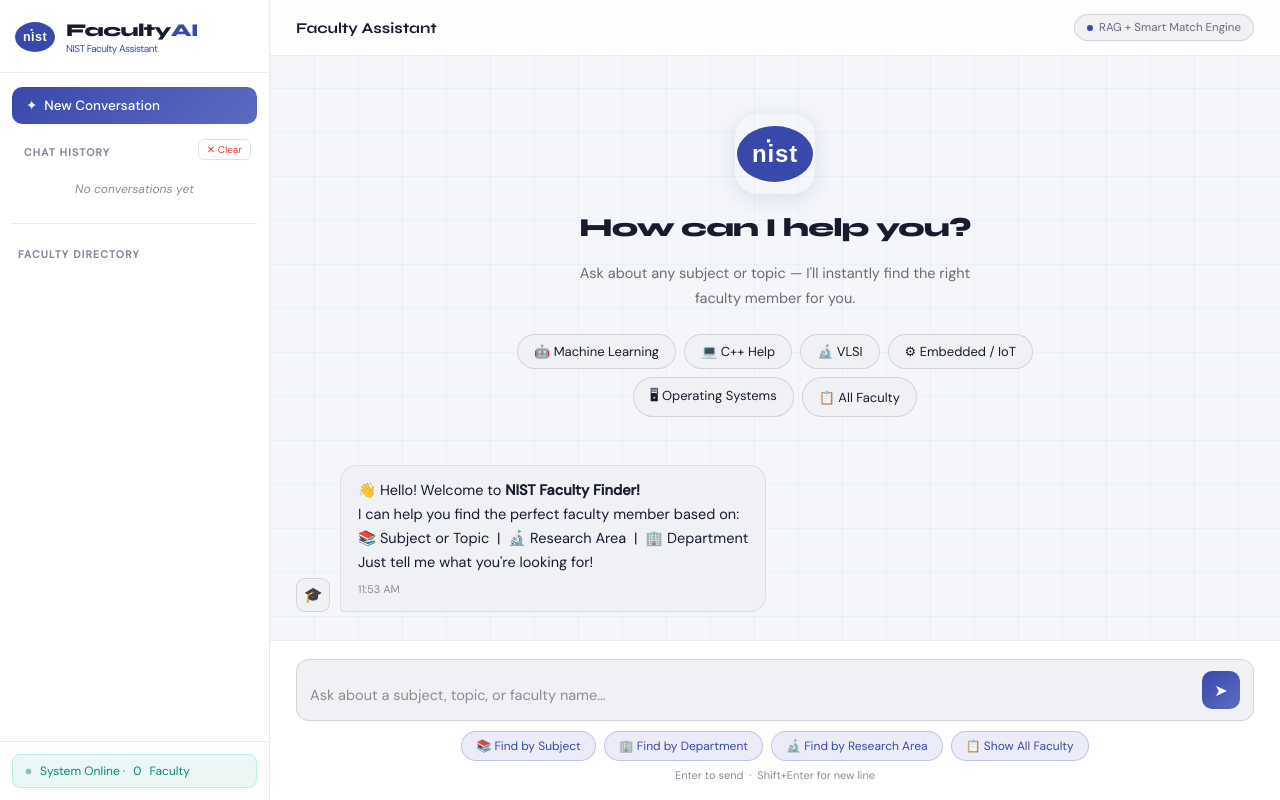
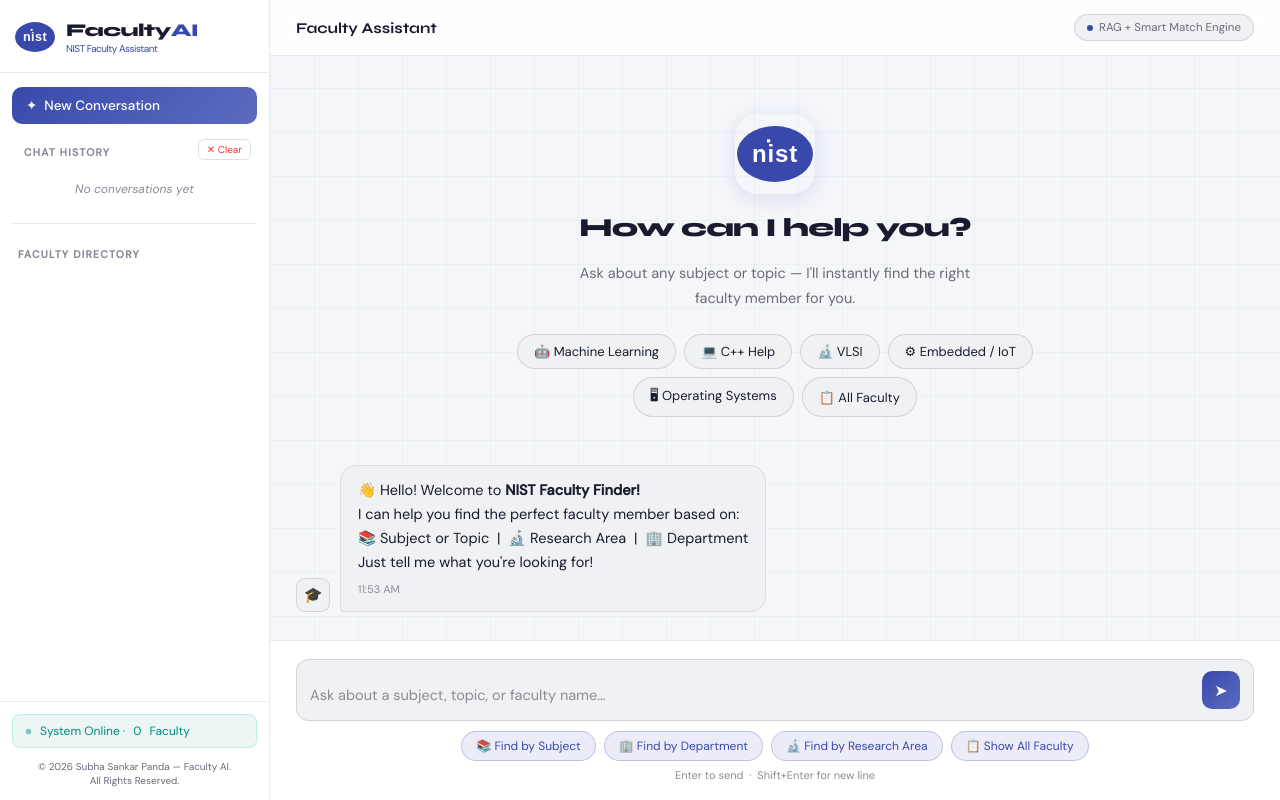
Before and after one commit to subhasankarpanda24/faculty-AI, a Flask app: page / in a window 1280 px wide. Run offline with Flask 3, Linux system fonts and the light colour scheme; data that the repository does not hold is empty; some libraries are stand-ins or nearby versions.

Commit message:
added copyright claim

```diff
--- a/app.py
+++ b/app.py
@@ -1,3 +1,11 @@
+# ==========================================
+# Faculty AI - RAG Faculty Search Chatbot
+# Copyright (c) 2026 Subha Sankar Panda
+# All Rights Reserved.
+# Unauthorized copying, modification, or
+# distribution of this software is prohibited.
+# ==========================================
+
 """
 app.py — Flask application for NIST Faculty AI
 ================================================
@@ -400,4 +408,4 @@ def health():
 
 if __name__ == "__main__":
     port = int(os.environ.get("PORT", 5000))
-    app.run(host="0.0.0.0", port=port, debug=True)
+    app.run(host="0.0.0.0", port=port, debug=True, use_reloader=False)
--- a/index.html
+++ b/index.html
@@ -375,6 +375,9 @@ textarea::placeholder { color: var(--muted); }
     <div class="status-pill">
       <div class="status-dot"></div>
       System Online · <span id="fac-count">—</span> Faculty
+    </div>
+    <div style="font-size: 10px; color: var(--muted2); text-align: center; margin-top: 12px; line-height: 1.4;">
+      &copy; 2026 Subha Sankar Panda &mdash; Faculty AI.<br>All Rights Reserved.
     </div>
   </div>
 </aside>
--- a/templates/index.html
+++ b/templates/index.html
@@ -1244,6 +1244,9 @@
             <div class="status-pill">
                 <div class="status-dot"></div>
                 System Online · <span id="fac-count">—</span> Faculty
+            </div>
+            <div style="font-size: 10px; color: var(--muted2); text-align: center; margin-top: 12px; line-height: 1.4;">
+                &copy; 2026 Subha Sankar Panda &mdash; Faculty AI.<br>All Rights Reserved.
             </div>
         </div>
     </aside>
```
Also changed, not shown: crawler.py (+8 -0 lines), db.py (+8 -0 lines), rag_engine.py (+8 -0 lines), README.md (added), 1 other file.
